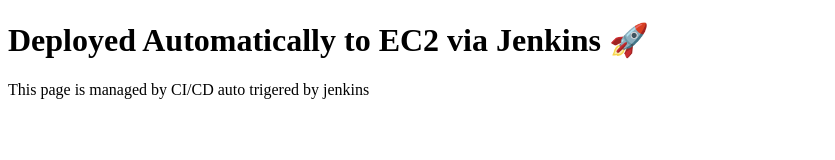
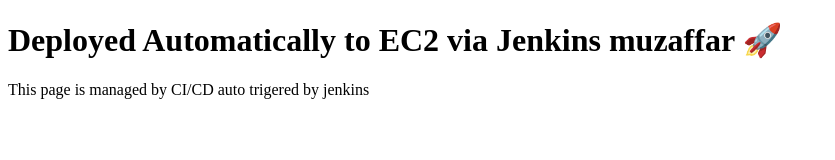
Before and after one commit to muzaffar-1/docker-beginner-project, a plain HTML site: page index.html in a window 1280 px wide. Shown: the whole page, without its empty margins (0-835 px from the left). Drawn offline with Linux system fonts and the light colour scheme.

Commit message:
Update header text in index.html

```diff
--- a/index.html
+++ b/index.html
@@ -4,7 +4,7 @@
   <title>Auto Deployed via Jenkins</title>
 </head>
 <body>
-  <h1>Deployed Automatically to EC2 via Jenkins 🚀</h1>
+  <h1>Deployed Automatically to EC2 via Jenkins muzaffar 🚀</h1>
   <p>This page is managed by CI/CD auto trigered by jenkins</p>
 </body>
 </html>
```
